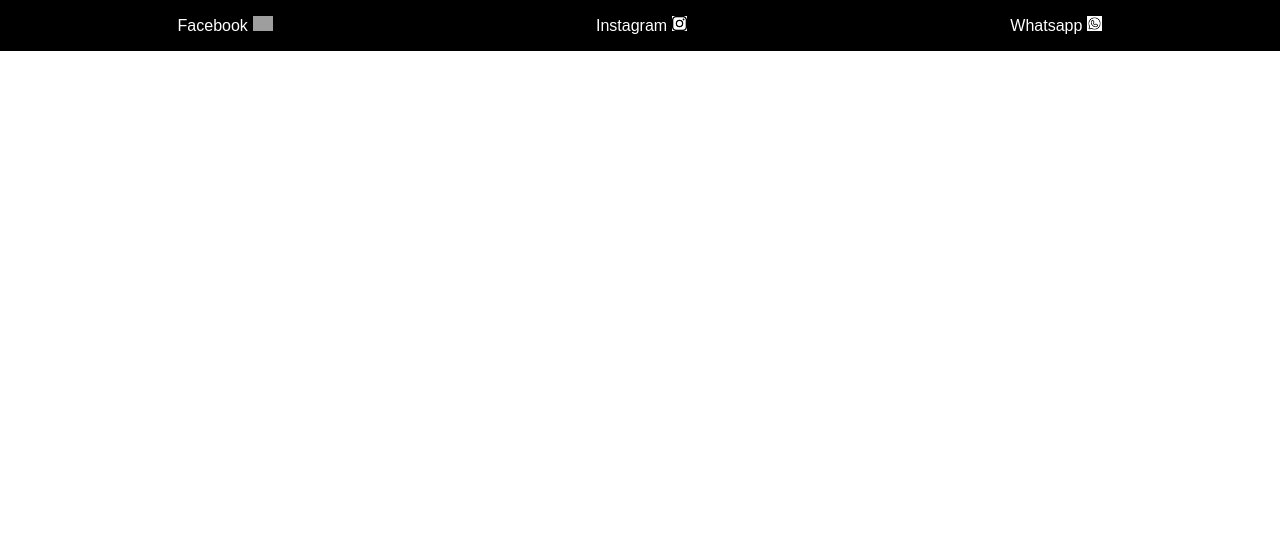
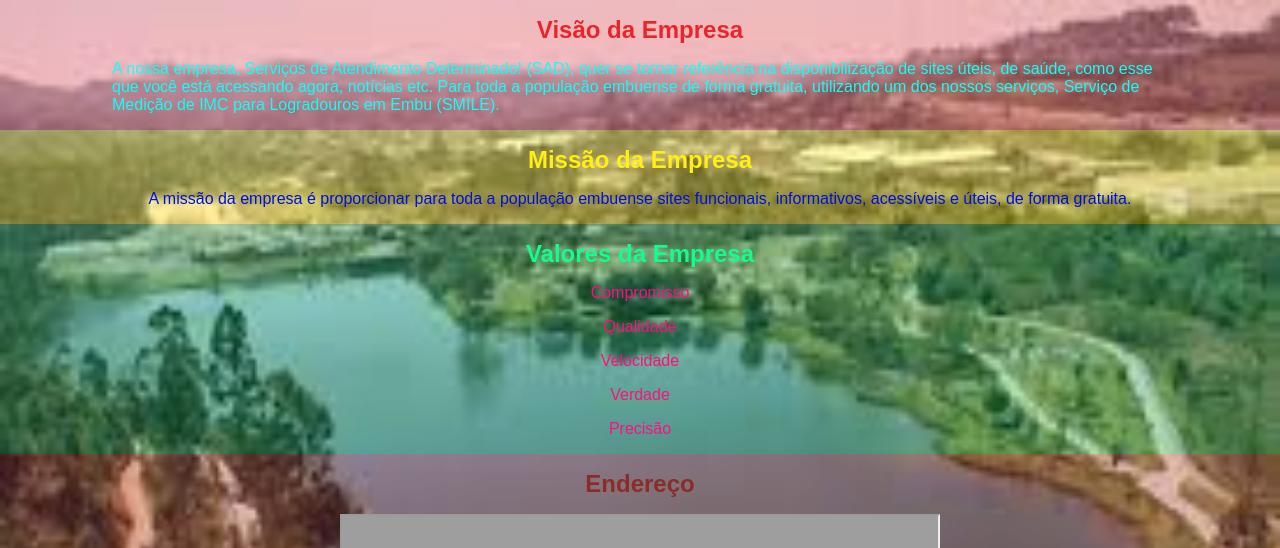
Before and after one commit to Wo1verine45/Atividade-2-IDW, a React (Create React App) app: page / in a window 1280 px wide. Shown: the top 548 px of the page. Built offline with nearby package versions, Linux system fonts and the light colour scheme; grey boxes are pictures that could not be loaded.

Commit message:
Home Page Added (But Not Finished)

```diff
--- a/package.json
+++ b/package.json
@@ -8,6 +8,7 @@
     "@testing-library/user-event": "^13.5.0",
     "react": "^18.0.0",
     "react-dom": "^18.0.0",
+    "react-router-dom": "^6.3.0",
     "react-scripts": "5.0.1",
     "web-vitals": "^2.1.4"
   },
--- a/src/App.css
+++ b/src/App.css
@@ -6,4 +6,31 @@
 
 :root {
   font-family: Arial, sans-serif;
+  --color-base-hue-red: 358;
+  --color-base-hue-yellow: 56;
+  --color-base-hue-green: 152;
+  --color-danger-hue-offset: 180;
+  --color-danger-hue-red: calc(
+    var(--color-base-hue-red) - var(--color-danger-hue-offset)
+  );
+  --color-danger-hue-yellow: calc(
+    var(--color-base-hue-yellow) - var(--color-danger-hue-offset)
+  );
+  --color-danger-hue-green: calc(
+    var(--color-base-hue-green) - var(--color-danger-hue-offset)
+  );
+  --color-background-yellow-dark: hsl(
+    var(--color-base-hue-yellow),
+    100%,
+    23.5%
+  );
+  --color-background-yellow-light: hsl(
+    var(--color-base-hue-yellow),
+    100%,
+    53.5%
+  );
+  --color-background-green-dark: hsl(var(--color-base-hue-green), 100%, 23.5%);
+  --color-background-green-light: hsl(var(--color-base-hue-green), 100%, 53.5%);
+  --color-background-red-dark: hsl(var(--color-base-hue-red), 83%, 56.1%);
+  --color-background-red-light: hsl(var(--color-base-hue-red), 83%, 56.1%);
 }
--- a/src/App.js
+++ b/src/App.js
@@ -1,10 +1,13 @@
 import "./App.css";
-import { Footer } from "./components/Footer";
+import { BrowserRouter as Router } from "react-router-dom";
+import Rotas from './routes/routes';
 
 function App() {
   return (
     <div className="App">
-      <Footer />
+      <Router>
+        <Rotas />
+      </Router>
     </div>
   );
 }
@@ -14,5 +17,5 @@ export default App;
 /* transformar em componentes:
   - header (com a opção de ter ou n a nota do título)
   - nav (com a opção de tirar alguns botões)
-  - footer
+  - forms (com a opção de escolher quais campos vão ter)
 */
--- /dev/null
+++ b/src/pages/Home/home.css
@@ -0,0 +1,110 @@
+.main-body {
+  display: flex;
+  flex-direction: column;
+  align-items: center;
+  justify-content: space-around;
+  background-image: url("../../assets/wallpaper.jpg");
+  background-size: 100% 100%;
+  background-repeat: no-repeat;
+}
+
+.vision-div,
+.mission-div {
+  display: flex;
+  flex-direction: column;
+  align-items: center;
+  justify-content: space-around;
+}
+
+.vision-div {
+  background-color: rgba(236, 50, 55, 0.3);
+}
+
+.mission-div {
+  background-color: rgba(255, 241, 18, 0.3);
+  width: 100%;
+}
+
+.vision-div p,
+.mission-div p {
+  margin: 1rem 7rem;
+}
+
+.vision-title {
+  margin-top: 1rem;
+  color: hsl(var(--color-base-hue-red), 83%, 53.1%);
+}
+
+.vision-div p {
+  color: hsl(var(--color-danger-hue-red), 100%, 53.1%);
+}
+
+.mission-title {
+  margin-top: 1rem;
+  color: hsl(var(--color-base-hue-yellow), 100%, 53.5%);
+}
+
+.mission-div p {
+  color: hsl(var(--color-danger-hue-yellow), 100%, 43.5%);
+}
+
+.values-title {
+  margin-top: 1rem;
+  color: hsl(var(--color-base-hue-green), 100%, 52.9%);
+}
+
+.values-div {
+  display: flex;
+  flex-direction: column;
+  align-items: center;
+  background-color: rgba(0, 168, 90, 0.3);
+  width: 100%;
+}
+
+.values-list {
+  list-style: none;
+  display: flex;
+  flex-direction: column;
+  align-items: center;
+  color: hsl(var(--color-danger-hue-green), 100%, 52.9%);
+}
+
+.values-list li {
+  margin-top: 1rem;
+}
+
+.values-list li:last-child {
+  margin-bottom: 1rem;
+}
+
+.adress-div {
+  display: flex;
+  flex-direction: column;
+  align-items: center;
+  justify-content: space-around;
+  background-color: rgba(166, 68, 66, 0.3);
+  width: 100%;
+}
+
+.adress-title {
+  margin-top: 1rem;
+  color: hsl(1, 53.1%, 35.5%);
+}
+
+.adress-div iframe {
+  margin: 1rem 0rem;
+  width: 600px;
+  height: 450px;
+}
+
+@media (max-width: 415px) {
+  .vision-div p,
+  .mission-div p {
+    margin: 1rem;
+  }
+
+  .adress-div iframe {
+    width: 300px;
+    height: 225px;
+  }
+}
--- /dev/null
+++ b/src/pages/Home/home.js
@@ -0,0 +1,60 @@
+import { Footer } from "../../components/Footer";
+import "./home.css";
+
+function Home() {
+  return (
+    <div>
+      <div className="main-body">
+        <div className="vision-div">
+          <h2 className="vision-title" id="vision">
+            Visão da Empresa
+          </h2>
+          <p>
+            A nossa empresa, Serviços de Atendimento Determinado! (SAD), quer se
+            tornar referência na disponibilização de sites úteis, de saúde, como
+            esse que você está acessando agora, notícias etc. Para toda a
+            população embuense de forma gratuita, utilizando um dos nossos
+            serviços, Serviço de Medição de IMC para Logradouros em Embu
+            (SMILE).
+          </p>
+        </div>
+        <div className="mission-div">
+          <h2 className="mission-title" id="mission">
+            Missão da Empresa
+          </h2>
+          <p>
+            A missão da empresa é proporcionar para toda a população embuense
+            sites funcionais, informativos, acessíveis e úteis, de forma
+            gratuita.
+          </p>
+        </div>
+        <div className="values-div">
+          <h2 className="values-title" id="values">
+            Valores da Empresa
+          </h2>
+          <ul className="values-list">
+            <li>Compromisso</li>
+            <li>Qualidade</li>
+            <li>Velocidade</li>
+            <li>Verdade</li>
+            <li>Precisão</li>
+          </ul>
+        </div>
+        <div className="adress-div">
+          <h2 className="adress-title" id="adress">
+            Endereço
+          </h2>
+          <iframe
+            src="https://www.google.com/maps/embed?pb=!1m18!1m12!1m3!1d14618.92067558655!2d-46.8614242302246!3d-23.64983249999999!2m3!1f0!2f0!3f0!3m2!1i1024!2i768!4f13.1!3m3!1m2!1s0x94cfab6fb2e0d02b%3A0x4fdb019ef1ecc78f!2sPra%C3%A7a%20das%20Artes%20-%20Embu%20das%20Artes!5e0!3m2!1spt-BR!2sbr!4v1647390591449!5m2!1spt-BR!2sbr"
+            allowfullscreen=""
+            loading="lazy"
+            title="Endereço dos computadores dos SMILES"
+          ></iframe>
+        </div>
+      </div>
+      <Footer />
+    </div>
+  );
+}
+
+export default Home;
--- /dev/null
+++ b/src/routes/routes.js
@@ -0,0 +1,13 @@
+import { Route, Routes } from 'react-router-dom'
+import Home from '../pages/Home/home'
+
+function Rotas () {
+  return (
+    <Routes>
+      <Route path='/' element={<Home />}>
+      </Route>
+    </Routes>
+  )
+}
+
+export default Rotas;
```
Also changed, not shown: 1 other file (tests, documents, lock files or other folders).
